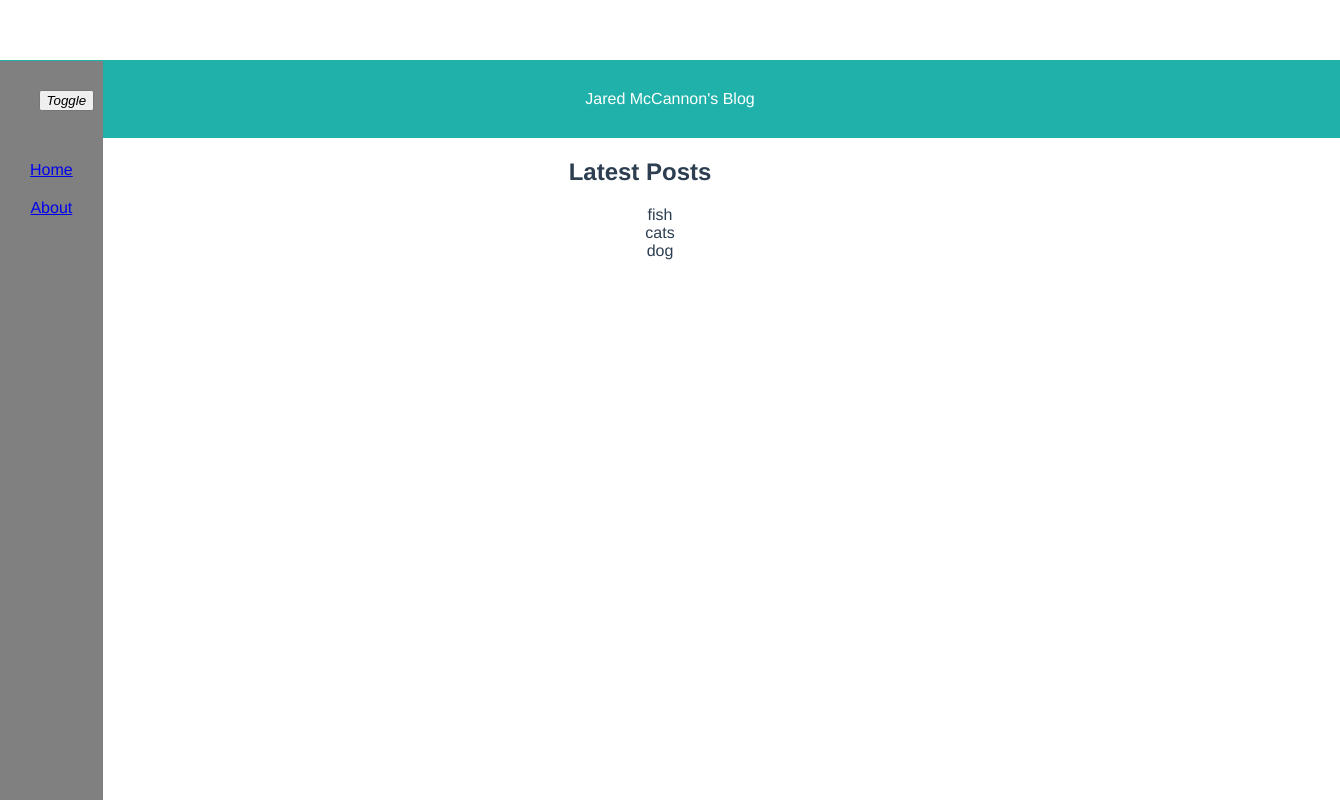
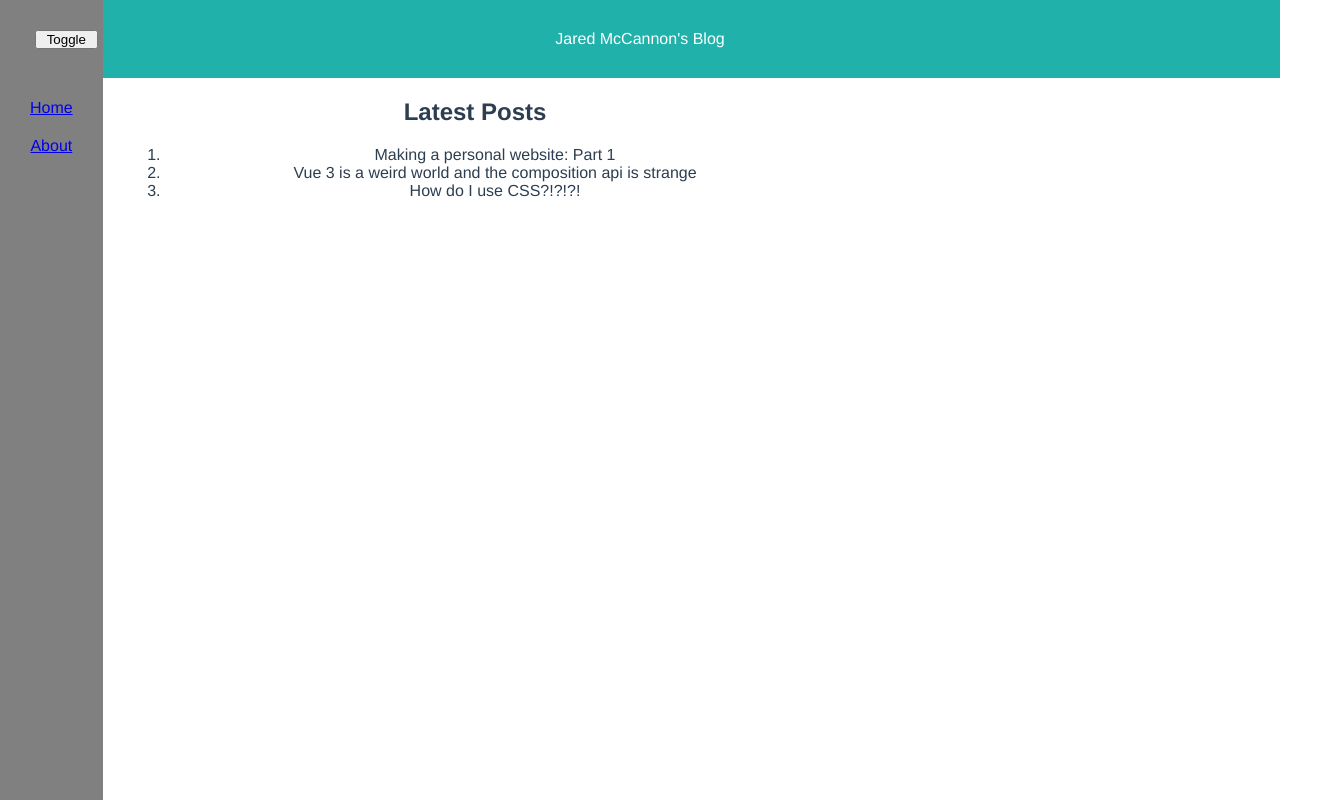
Before and after one commit to jrmccannon/home, a Vue app: page / in a window 1280 px wide. Shown: the top 800 px of the page, 1340 px wide, since content can reach past the window. Built offline with nearby package versions, Linux system fonts and the light colour scheme.

Commit message:
Sidenav toggle is now working and did a little styling on other components

```diff
--- a/src/components/Header.vue
+++ b/src/components/Header.vue
@@ -24,6 +24,5 @@ export default defineComponent({
   color: white;
   background-color: lightseagreen;
   font-size: medium;
-  width: 100%;
 }
 </style>
--- a/src/components/Home.vue
+++ b/src/components/Home.vue
@@ -15,3 +15,10 @@ export default defineComponent({
   }
 });
 </script>
+
+<style>
+  .home {
+    align-content: center;
+    padding: 0px 400px 0px;
+  }
+</style>
--- a/src/components/PostList.vue
+++ b/src/components/PostList.vue
@@ -1,8 +1,10 @@
 <template>
-  <h2>{{ title }} Posts</h2>
-  <ol>
-    <li :key="index" v-for="(post, index) in postsValue.posts">{{ post.title }}</li>
-  </ol>
+  <div id="posts-list">
+    <h2>{{ title }} Posts</h2>
+    <ol>
+      <li :key="index" v-for="(post, index) in postsValue.posts">{{ post.title }}</li>
+    </ol>
+  </div>
 </template>
 
 <script lang="ts">
@@ -34,15 +36,15 @@ export default defineComponent({
   methods: {
     dummyData: function () {
       const post = new Post();
-      post.title = 'fish';
+      post.title = 'Making a personal website: Part 1';
       post.body = 'body body body';
 
       const post2 = new Post();
-      post2.title = 'cats';
+      post2.title = 'Vue 3 is a weird world and the composition api is strange';
       post2.body = 'body body body';
 
       const post3 = new Post();
-      post3.title = 'dog';
+      post3.title = 'How do I use CSS?!?!?!';
       post3.body = 'body body body';
 
       const data = new Posts();
@@ -56,3 +58,12 @@ export default defineComponent({
   }
 });
 </script>
+
+<style>
+  #posts-list {
+    position: relative;
+    align-content: center;
+    margin-left: -275px;
+    width: 700px;
+  }
+</style>
--- a/src/components/Sidenav.vue
+++ b/src/components/Sidenav.vue
@@ -1,9 +1,9 @@
 <template>
   <div id="sidenav">
-    <button @click.prevent="toggle">
-      <i>Toggle</i>
+    <button id="toggle" @click="toggle">
+      Toggle
     </button>
-    <div id="links">
+    <div id="links" :class="{hidden: !showMenu}">
       <router-link to="/">Home</router-link>
       <router-link to="/about">About</router-link>
     </div>
@@ -13,16 +13,16 @@
 <script lang="ts">
 import {defineComponent} from 'vue';
 
-defineComponent({
+export default defineComponent({
   name: 'Sidenav',
   data() {
     return {
       showMenu: true
-    };
+    }
   },
   methods: {
-    toggle($event) {
-      console.log('test')
+    toggle() {
+      this.showMenu = !this.showMenu;
     }
   }
 })
@@ -32,9 +32,11 @@ defineComponent({
   #sidenav {
     position: absolute;
     display: block;
+    align-content: center;
   }
 
   #toggle {
+    align-content: center;
     padding: 0px 10px;
   }
 
@@ -51,4 +53,8 @@ defineComponent({
     display: block;
     padding: 10px;
   }
+
+  .hidden {
+    display: none
+  }
 </style>
--- a/src/index.css
+++ b/src/index.css
@@ -4,5 +4,4 @@
   -moz-osx-font-smoothing: grayscale;
   text-align: center;
   color: #2c3e50;
-  margin-top: 60px;
 }
```
